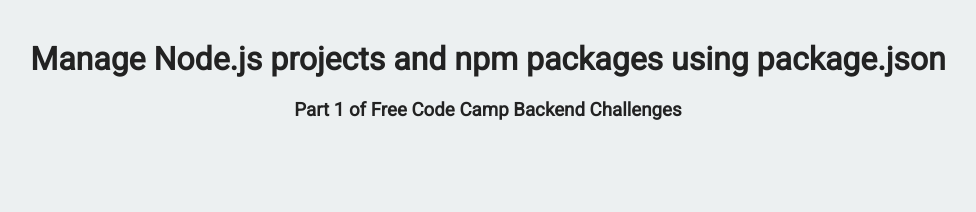
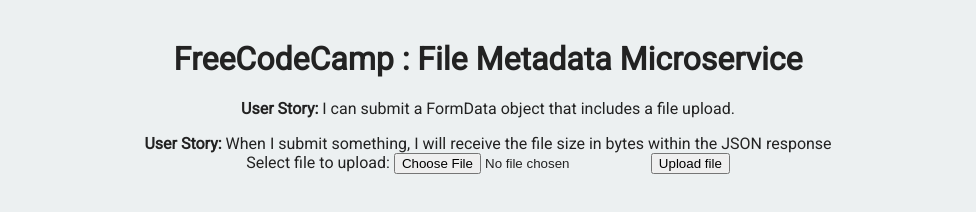
Before and after one commit to AbstractRef/fileMetadataMicroservice, a website: page views/index.html in a window 1280 px wide. Shown: the whole page, without its empty margins (152-1128 px from the left). Drawn offline with Linux system fonts and the light colour scheme.

Commit message:
Checkpoint

```diff
--- a/package.json
+++ b/package.json
@@ -1,7 +1,8 @@
 {
 	"name": "fcc-learn-npm-package-json",
 	"dependencies": {
-		"express": "^4.14.0"
+		"express": "^4.14.0",
+    "multer":"*"
 	},
 	"main": "server.js",
 	"scripts": {
--- a/views/index.html
+++ b/views/index.html
@@ -10,8 +10,18 @@
 
    <body>
       <div class="container">
-         <h1>Manage Node.js projects and npm packages using package.json</h1>
-         <h3>Part 1 of Free Code Camp Backend Challenges</h3>
+         <h1>FreeCodeCamp : File Metadata Microservice</h1>
+
+          <p>
+            <b>User Story:</b> I can submit a FormData object that includes a file upload.
+        </p>
+        <b>User Story:</b> When I submit something, I will receive the file size in bytes within the JSON response
+
+        <form action="/upload" method="post" enctype="multipart/form-data">
+        Select file to upload:
+        <input type="file" name="fileToUpload" id="fileToUpload">
+        <input type="submit" value="Upload file" name="submit">
+        </form>
       </div>
    </body>
 
```
Also changed, not shown: README.md, 2 other files.
